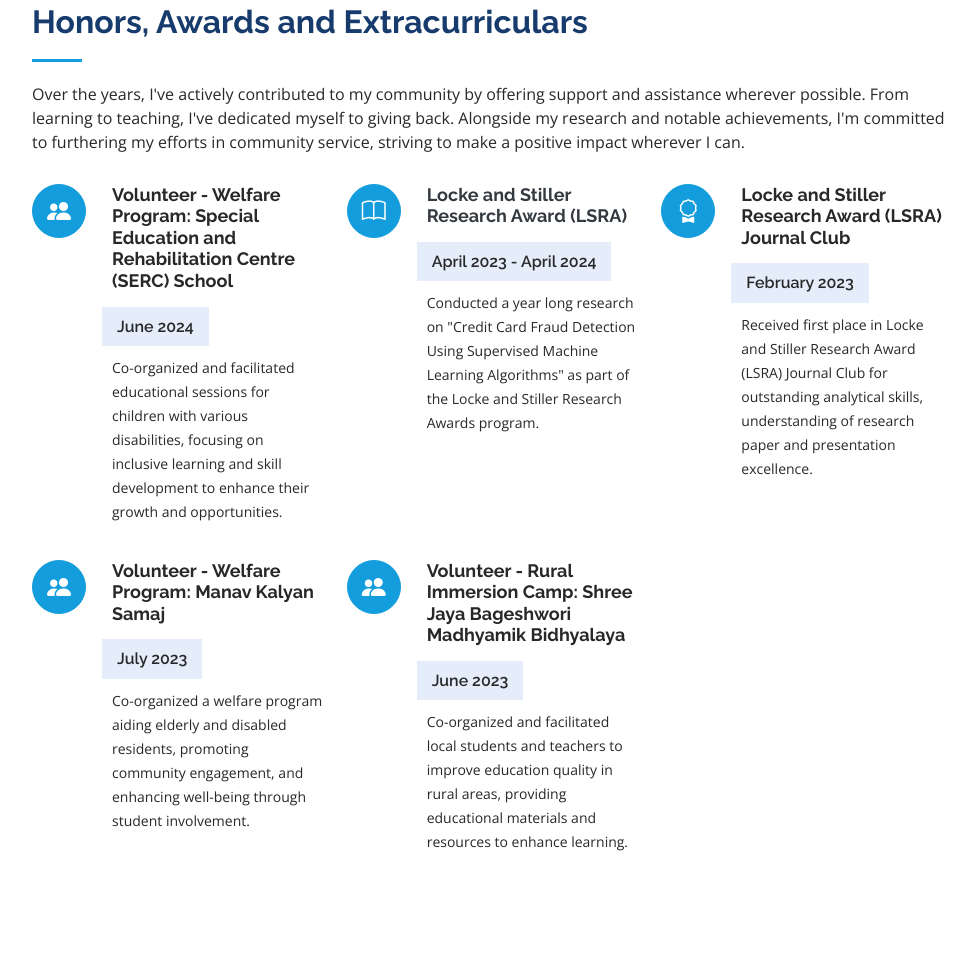
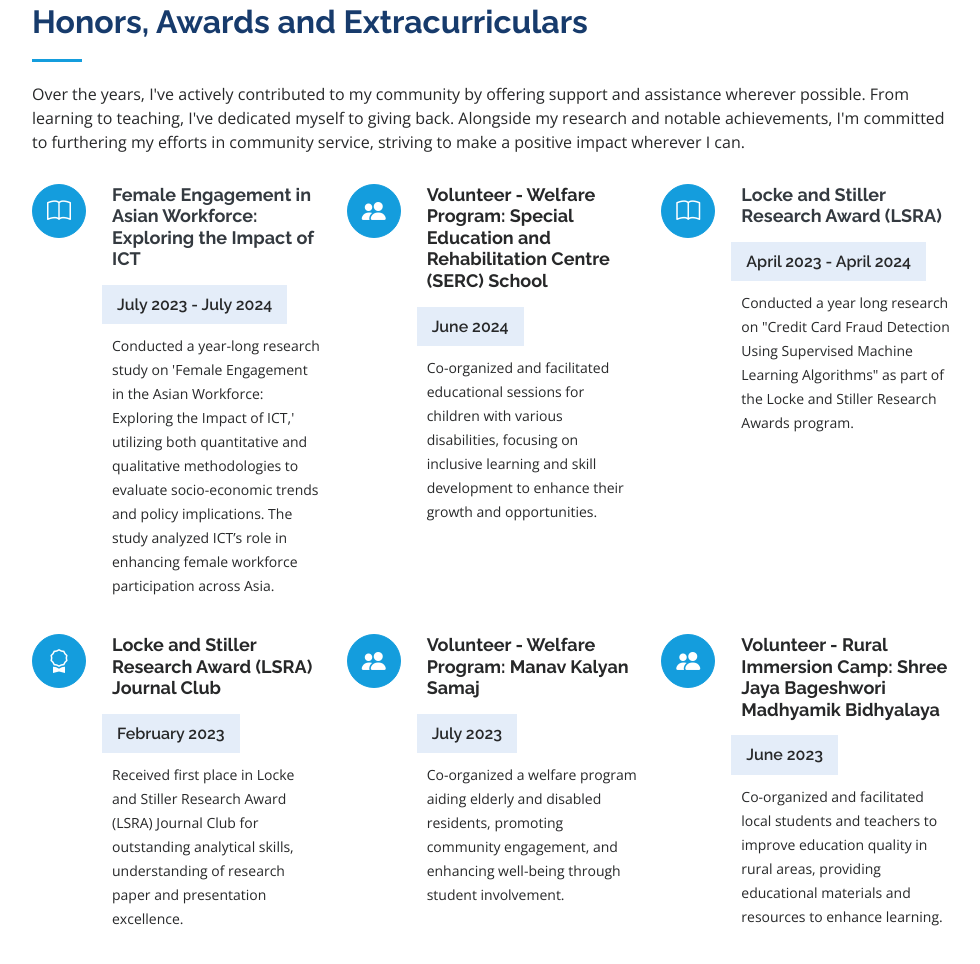
Before and after one commit to Shreyeska/Portfolio, a plain HTML site: page index.html in a window 1280 px wide. Shown: the part 4905-5869 px from the top of the page, without its empty margins (298-1278 px from the left). Drawn offline with nearby package versions, Linux system fonts and the light colour scheme.

Commit message:
Updated Portfolio and Resume

```diff
--- a/index.html
+++ b/index.html
@@ -584,7 +584,19 @@
           <p>Over the years, I've actively contributed to my community by offering support and assistance wherever possible. From learning to teaching, I've dedicated myself to giving back. Alongside my research and notable achievements, I'm committed to furthering my efforts in community service, striving to make a positive impact wherever I can.</p>
         </div>
 
+
+
         <div class="row">
+
+              <div class="col-lg-4 col-md-6 icon-box" data-aos="fade-up">
+            <div class="icon"><i class="bi bi-book"></i></div>
+            <h4 class="title"><a href="https://www.nepjol.info/index.php/kjour/article/view/67218" target="_blank">Female Engagement in Asian Workforce: Exploring the Impact of ICT</a></h4>
+            <h5>July 2023 - July 2024</h5>
+            <p class="description">Conducted a year-long research study on 'Female Engagement in the Asian Workforce: Exploring the Impact of ICT,' utilizing both quantitative and qualitative methodologies to evaluate socio-economic trends and policy implications. The study analyzed ICT’s role in enhancing female workforce participation across Asia.
+
+            </p>
+          </div>
+
           <div class="col-lg-4 col-md-6 icon-box" data-aos="fade-up" data-aos-delay="300">
             <div class="icon"><i class="bi bi-people-fill"></i></div>
             <h4 class="title">Volunteer - Welfare Program: Special Education and Rehabilitation Centre (SERC) School </h4>
```
Also changed, not shown: 1 other file.
